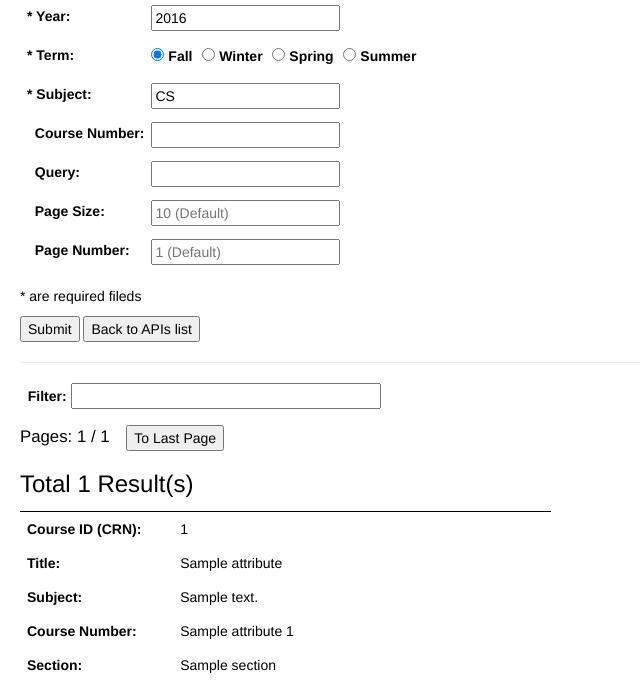
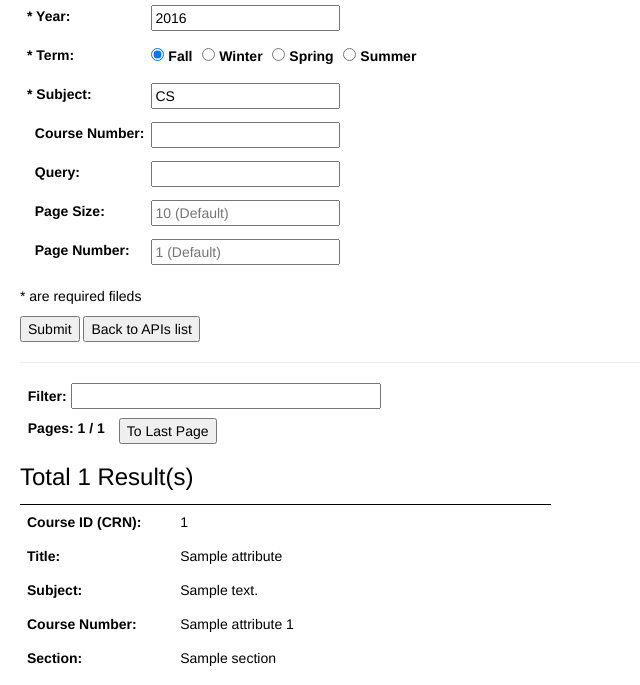
Before and after one commit to osu-mist/catalog-api-demo, a Django app: template catalog_api_demo/templates/catalog_api_demo/class_search_api_index.html in a window 1280 px wide. Shown: the part 125-810 px from the top of the page, without its empty margins (0-640 px from the left). Run offline with Django 3.2, Linux system fonts and the light colour scheme; tables that the repository leaves empty hold one stand-in row (values such as "Sample post"); the template is opened without the code that fills it: values that come from a table or form of the project are taken from there, most other values are stand-ins (such as "Sample title", 1, 10 or a date in 2020); some libraries are stand-ins or nearby versions.

Commit message:
Finsih class search demo api

```diff
--- a/catalog_api_demo/static/catalog_api_demo/css/main_style.css
+++ b/catalog_api_demo/static/catalog_api_demo/css/main_style.css
@@ -37,7 +37,7 @@ button a:hover {
 
 #page_info {
 	float: left;
-	font-size: 1.2em;
+	font-size: 1em;
 	margin-right: 1em;
 }
 
@@ -55,7 +55,7 @@ button a:hover {
 }
 
 #filter_wrapper {
-	margin-bottom: 1em;
+	margin-bottom: 0.5em;
 }
 
 #filter_wrapper #filter_box {
--- a/catalog_api_demo/templates/catalog_api_demo/class_search_api_index.html
+++ b/catalog_api_demo/templates/catalog_api_demo/class_search_api_index.html
@@ -90,7 +90,7 @@
 	</div>
 	</form>
 			{% if links %}
-				<div id="page_info">Pages: {{ current_page }} / {{ total_page }}</div>
+				<label id="page_info" for="page_info">&nbsp;&nbsp;Pages: {{ current_page }} / {{ total_page }}</label>
 				{% if links.prev %}
 					<form action="" method="GET" class="page_form">{% csrf_token %}
 						<input type="hidden" name="page_link" value="{{ links.prev }}">
```
